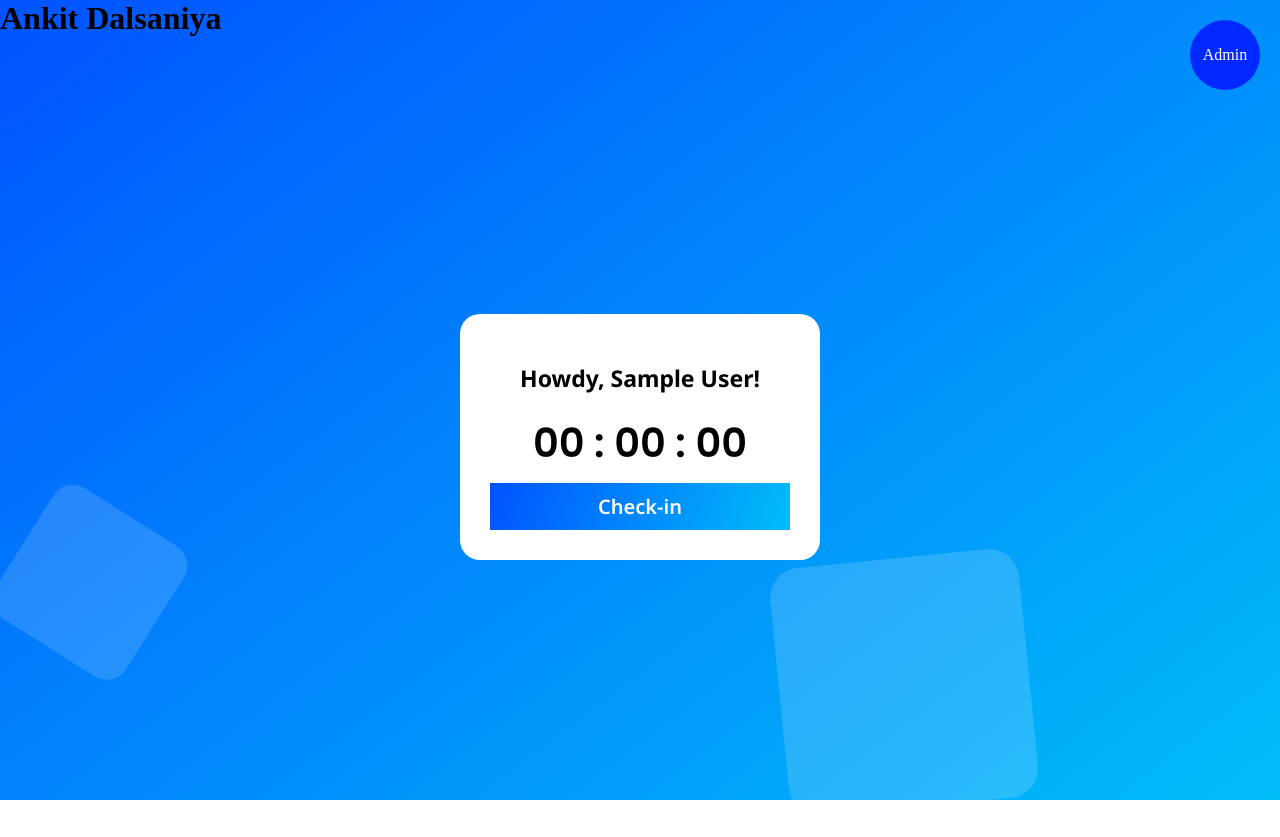
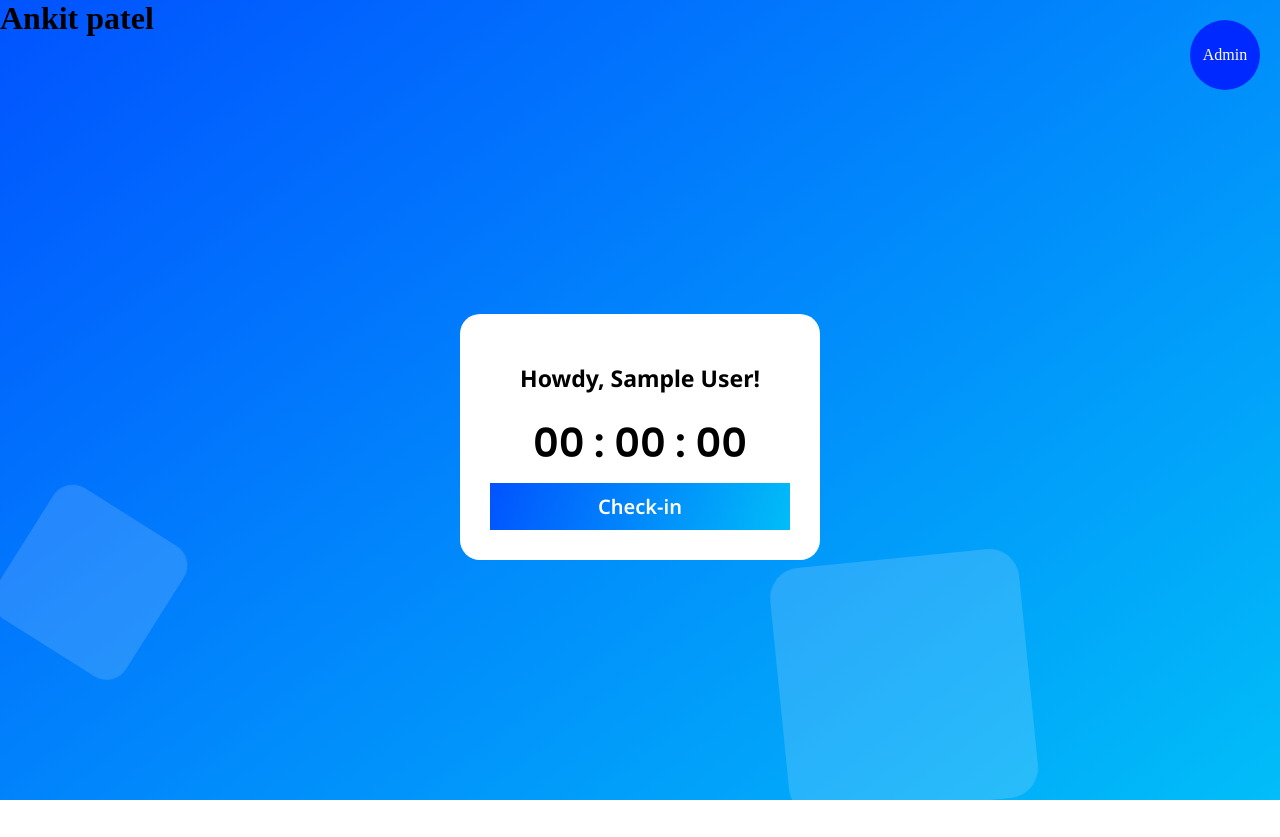
Before and after one commit to wanderingsoul590/people-pixel, a PHP site: page / in a window 1280 px wide. Run offline with PHP 8.4, Linux system fonts and the light colour scheme; the visitor is signed in with stand-in values (Sample User, id 1); data comes from the database, SQL or seed files in the repository; some libraries are stand-ins or nearby versions.

Commit message:
test commit

```diff
--- a/index.php
+++ b/index.php
@@ -1,5 +1,5 @@
 <?php
-echo '<h1>Ankit Dalsaniya</h1>';
+echo '<h1>Ankit patel</h1>';
 session_start();
 include_once "header.php";
 
```
